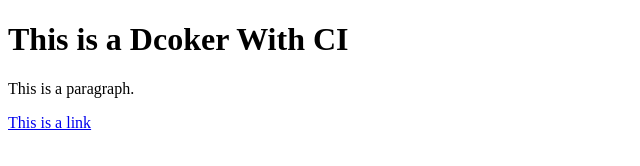
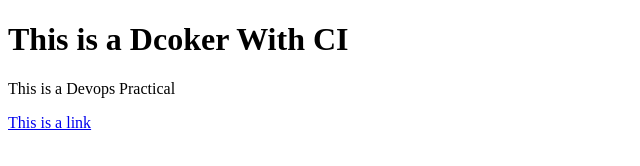
Before and after one commit to kunal22823/DockerDemo, a plain HTML site: page index.html in a window 1280 px wide. Shown: the full height of the page, 0-640 px from the left. Drawn offline with Linux system fonts and the light colour scheme.

Commit message:
Update index.html

```diff
--- a/index.html
+++ b/index.html
@@ -6,7 +6,7 @@
 </head>
 <body>
     <h1>This is a Dcoker With CI</h1>
-    <p>This is a paragraph.</p>
+    <p>This is a Devops Practical</p>
     <a href="https://example.com">This is a link</a>
 </body>
 </html>
```
